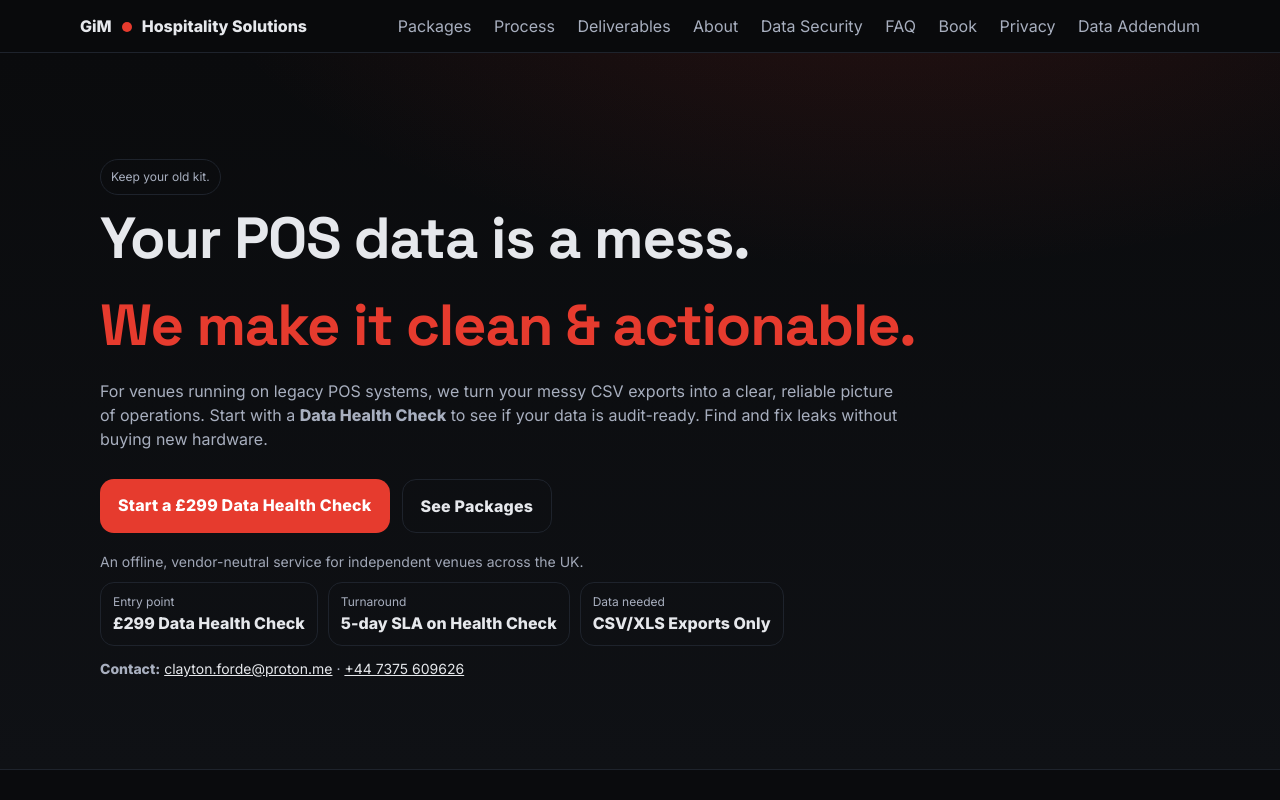
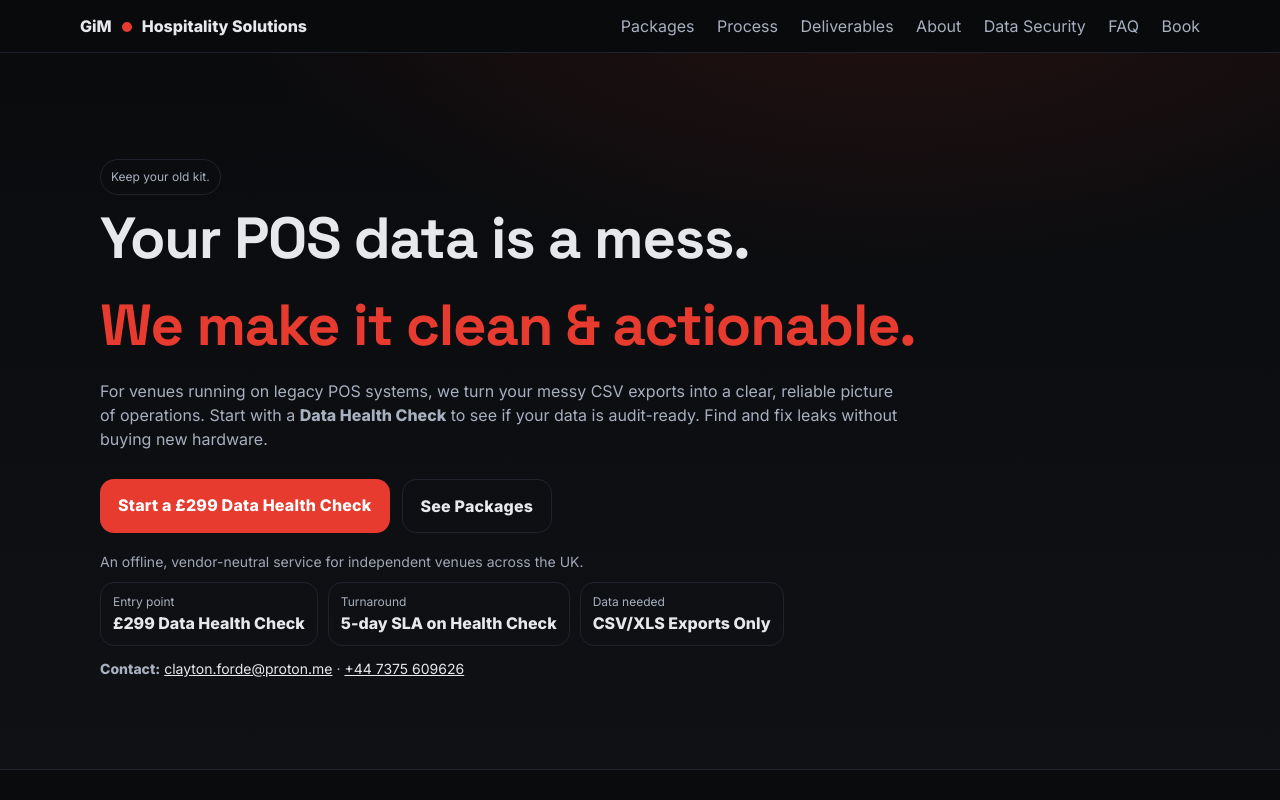
Before and after one commit to PrettyNerdee/GiMhomepage, a plain HTML site: page index.html in a window 1280 px wide. Shown: the top 800 px of the page. Drawn offline with Linux system fonts and the light colour scheme.

Commit message:
Update index.html

```diff
--- a/index.html
+++ b/index.html
@@ -117,8 +117,6 @@
         <a href="#security">Data Security</a>
         <a href="#faq">FAQ</a>
         <a href="#book">Book</a>
-        <a href="privacy.html">Privacy</a>
-        <a href="dpa.html">Data Addendum</a>
       </nav>
     </div>
   </header>
@@ -298,6 +296,7 @@
               <li>Anonymisation of all PII (staff IDs are hashed).</li>
               <li>Optional <strong>NDA</strong> on request.</li>
             </ul>
+            <p class="small muted">Full policy documents are available upon request. Email <a href="mailto:clayton.forde@proton.me">clayton.forde@proton.me</a>.</p>
           </div>
         </div>
       </div>
@@ -334,7 +333,7 @@
       <div class="wrap">
         <div class="eyebrow">Book</div>
         <h2>Book a Data Health Check</h2>
-        <p class="sub">Five-day SLA. We’ll confirm your slot and send the Data Addendum.</p>
+        <p class="sub">Five-day SLA. We’ll confirm your slot and send the Data Addendum (full policy docs available upon request).</p>
 
         <div id="success" class="success" role="status" aria-live="polite">Thanks! We’ve received your request.</div>
 
@@ -390,7 +389,7 @@
           </div>
 
           <div class="card" style="margin-top:18px">
-            <label><input type="checkbox" name="consent" required> I agree to the <a href="privacy.html">Data Addendum &amp; Privacy Policy</a>.</label>
+            <label><input type="checkbox" name="consent" required> I agree to proceed and understand that GiM’s full policy documents are available upon request at <a href="mailto:clayton.forde@proton.me">clayton.forde@proton.me</a>.</label>
           </div>
 
           <div class="cta" style="margin-top:18px">
@@ -406,9 +405,8 @@
   <footer class="footer">
     <div class="wrap">
       <div>© 2025 GiM Hospitality Solutions · AuditCore</div>
-      <div class="muted" style="margin-top:6px">Email: <a href="mailto:clayton.forde@proton.me">clayton.forde@proton.me</a> · Phone: <a href="tel:+447375609626">+44&nbsp;7375&nbsp;609626</a></div>
       <div class="muted" style="margin-top:6px">
-        <a href="privacy.html">Privacy</a> · <a href="dpa.html">Data Addendum</a> · <a href="#top">Back to top ↑</a>
+        Policies available upon request · <a href="mailto:clayton.forde@proton.me">clayton.forde@proton.me</a> · <a href="tel:+447375609626">+44&nbsp;7375&nbsp;609626</a> · <a href="#top">Back to top ↑</a>
       </div>
     </div>
   </footer>
```
